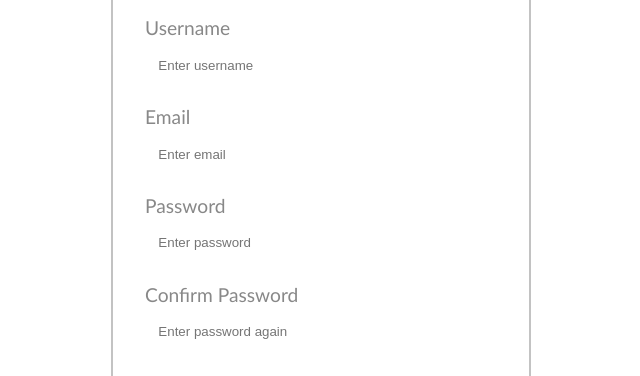
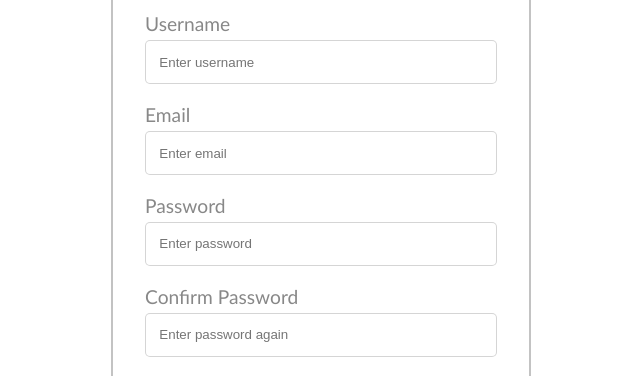
Before and after one commit to loyeh/first-of-20, a plain HTML site: page index.html in a window 1280 px wide. Shown: the part 200-576 px from the top of the page, 319-959 px from the left. Drawn offline with Linux system fonts and the light colour scheme.

Commit message:
add border for input elements

```diff
--- a/ch20x20_1.css
+++ b/ch20x20_1.css
@@ -40,8 +40,8 @@ input {
   padding: 1em;
   border-radius: 5px;
   margin-top: 5px;
-  /* border: 1px solid red; */
-  border: none;
+  border: 1px solid #c1c1c1aa;
+  /* border: none; */
 }
 button {
   border: none;
```
